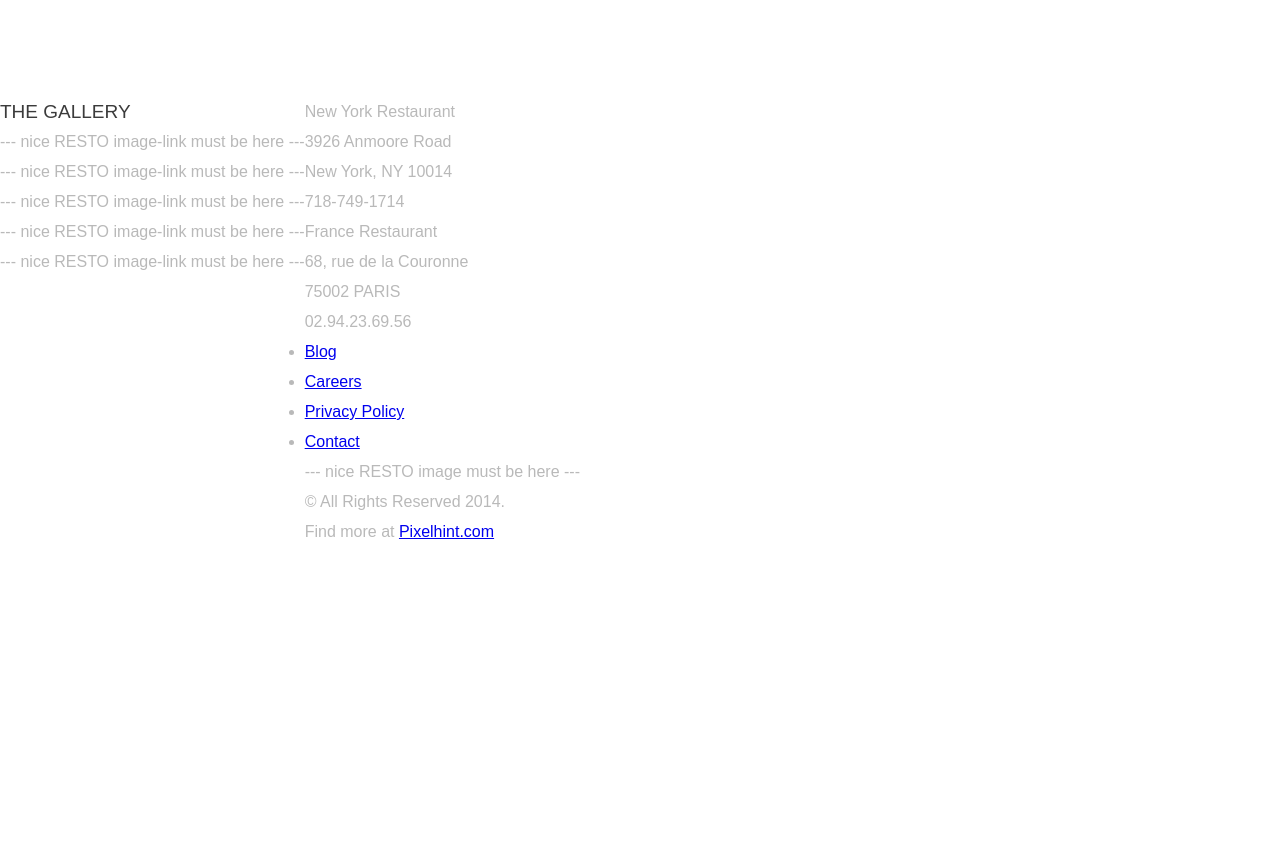
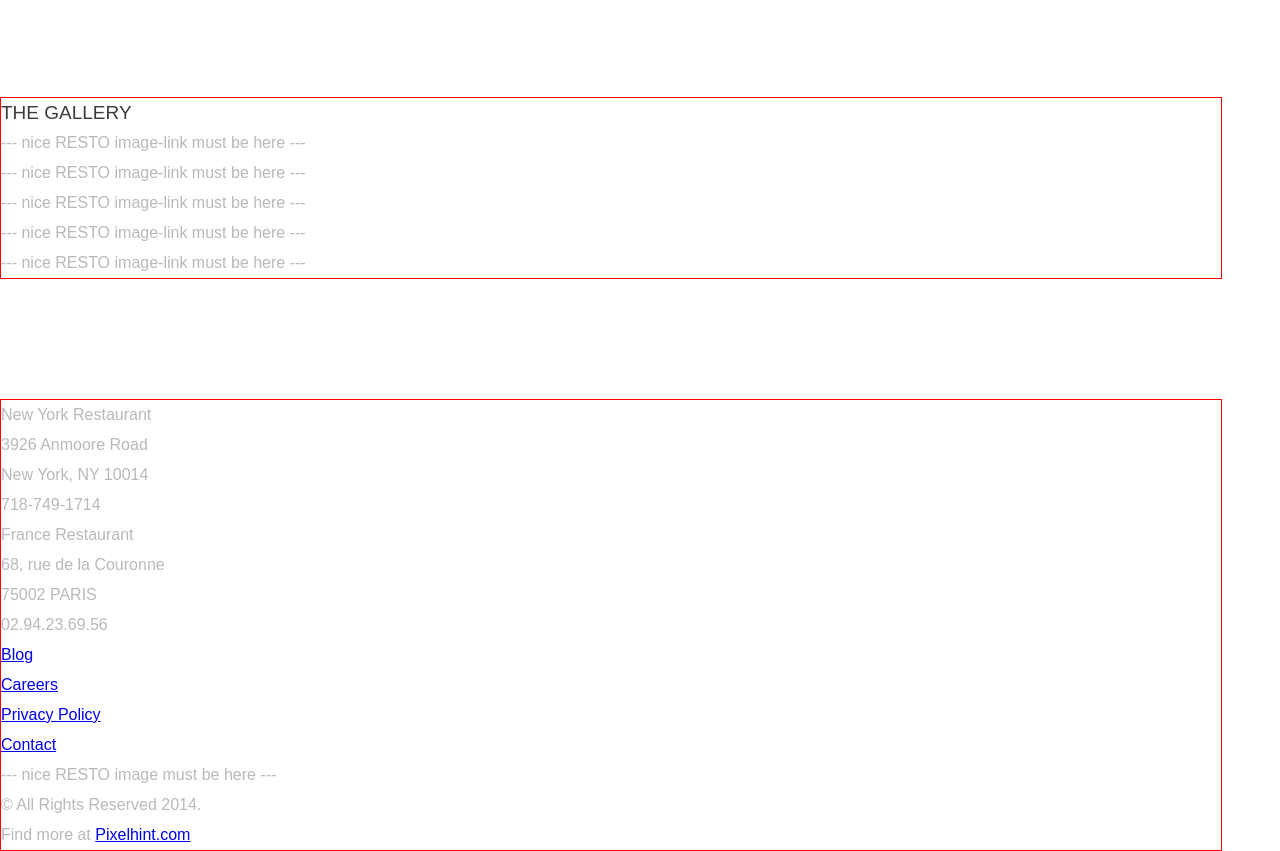
Before and after one commit to batilda/hello-world, a plain HTML site: page index.html in a window 1280 px wide. Shown: the part 1694-2545 px from the top of the page. Before the commit the page ends 2241 px from the top, so only its background shows below. Drawn offline with Linux system fonts and the light colour scheme.

Commit message:
Update index.html

```diff
--- a/index.html
+++ b/index.html
@@ -2,12 +2,9 @@
 <html lang="en">
   <head>
     <meta charset="utf-8">
-	<!-- ??? не до конца понимаю, что здесь прописано
-	<meta http-equiv="Content-type" content="text/html; charset=utf-8">
-	-->
-    <title> bug reparo </title>
+	<title>resto</title>
+	<link rel="shortcut icon" type="image/png" href="img/favicon.png" />
 	<link rel="stylesheet" href="css/style.css">
-	<link rel="shortcut icon" type="image/png" href="img/favicon.png" />
   </head>
   <body>
     <div class="headertop">
@@ -153,6 +150,7 @@
 	  	</div>
 	</div>
 	<div class="gallery">
+	  <div class="container">
 	    <h3>THE GALLERY</h3>
 	    <div class="gallery-images">
   	      <p>--- nice RESTO image-link must be here --- </p>
@@ -162,7 +160,9 @@
 		  <p>--- nice RESTO image-link must be here --- </p>
         </div>
 	  </div>
+	</div>
 	<div class="bottom">
+	 <div class="container">
 	  <div class="bottom-column address-NY">
   	    <p class="address-city">New York Restaurant</p>
 		<p>3926 Anmoore Road</p>
@@ -188,7 +188,7 @@
 	    <p>© All Rights Reserved 2014.</p>
 	    <p>Find more at <a href="http://pixelhint.com">Pixelhint.com</a></p>
 	  </div>
-
+       </div>
      </div>
   </body>
 </html>
```
Lines whose indentation alone changed are shown as unchanged.
